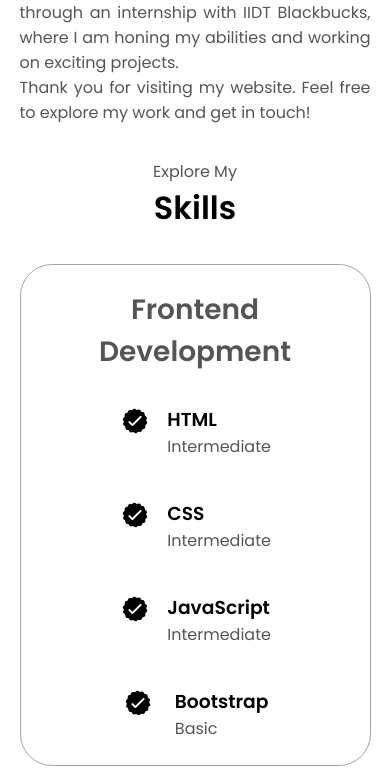
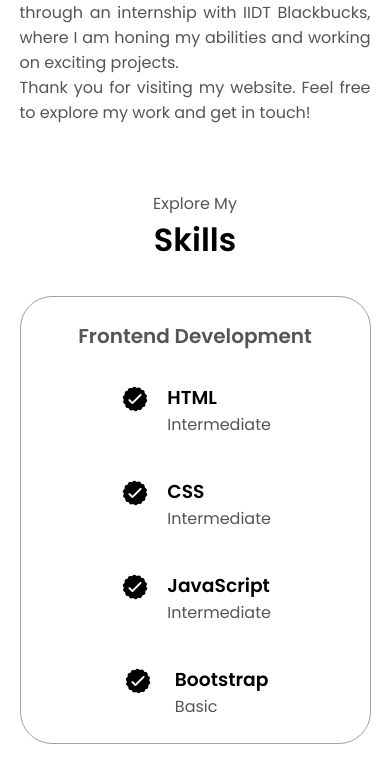
Before and after one commit to Pavanvanjarapu12/Personal-portfolio-website, a plain HTML site: page index.html in a window 390 px wide. Shown: the part 1769-2543 px from the top of the page. Drawn offline with Linux system fonts and the light colour scheme.

Commit message:
Update mediaqurries.css

```diff
--- a/mediaqurries.css
+++ b/mediaqurries.css
@@ -16,8 +16,8 @@
   #hamburger-nav {
    display: flex;
   }
-  #experience,
-  .experience-datails-container {
+  #skills,
+  .skills-datails-container {
     margin-top: 2rem;
   }
   #profile,
@@ -69,7 +69,7 @@
     .contact-info-container p, .nav-links li a {
         font-size: 1rem;
     }
-    .experience-sub-title {
+    .skills-sub-title {
         font-size: 1.25rem;
     }
     .logo {
```
